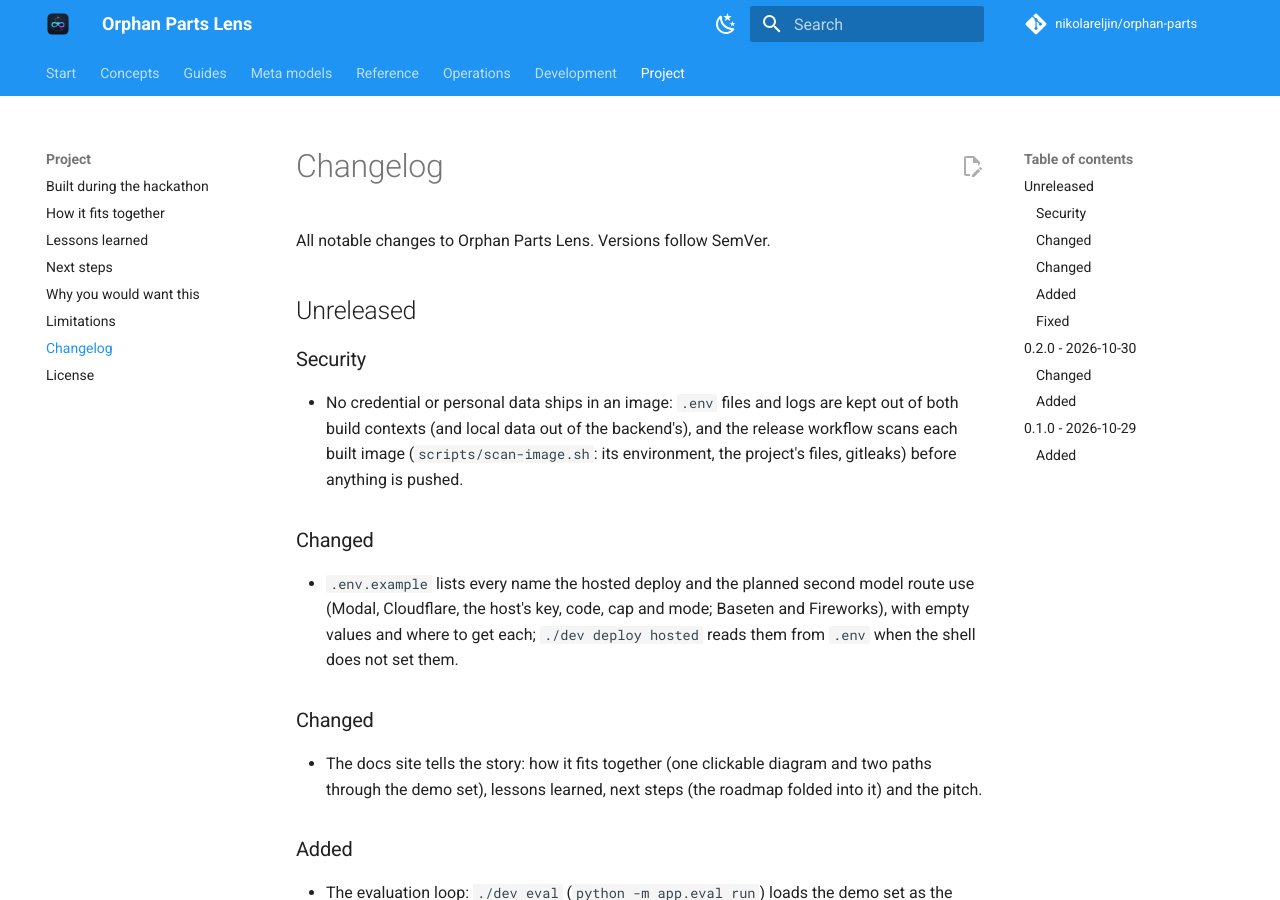
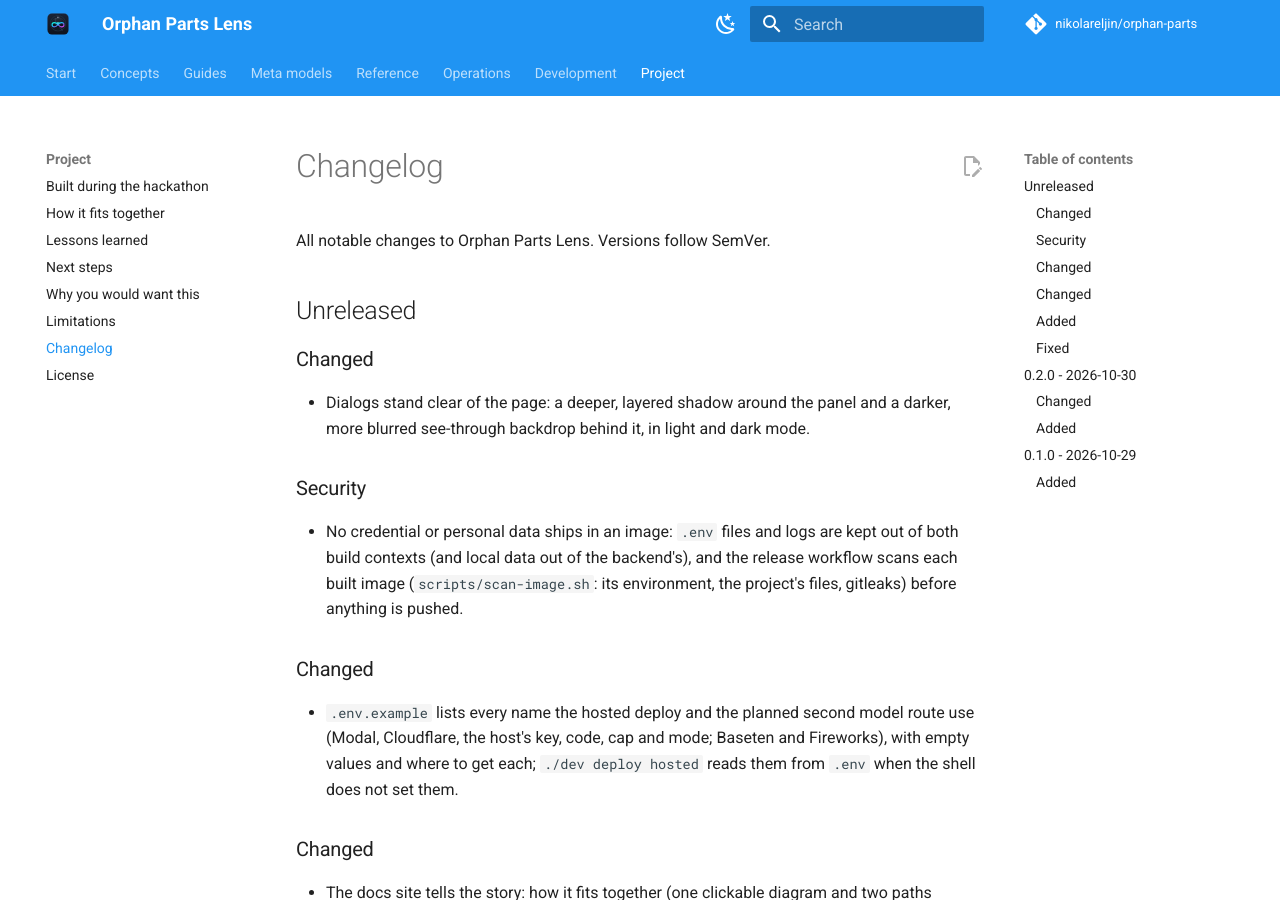
Before and after one commit to nikolareljin/orphan-parts, an MkDocs documentation site: the page built from docs/project/changelog.md, in a window 1280 px wide and 900 px high. Built offline with MkDocs 1.6.1 and Material for MkDocs 9.7.7, drawn with Linux system fonts in a browser that asks for light colours; comment, search, counter and statistics services are not loaded.

Commit message:
fix(web): dialogs stand clear, a deeper shadow and a darker blurred backdrop

```diff
--- a/CHANGELOG.md
+++ b/CHANGELOG.md
@@ -3,6 +3,9 @@
 All notable changes to Orphan Parts Lens. Versions follow SemVer.
 
 ## Unreleased
+
+### Changed
+- Dialogs stand clear of the page: a deeper, layered shadow around the panel and a darker, more blurred see-through backdrop behind it, in light and dark mode.
 
 ### Security
 - No credential or personal data ships in an image: `.env` files and logs are kept out of both build contexts (and local data out of the backend's), and the release workflow scans each built image (`scripts/scan-image.sh`: its environment, the project's files, gitleaks) before anything is pushed.
```
Also changed, not shown: frontend/src/App.css (+23 -3 lines).
